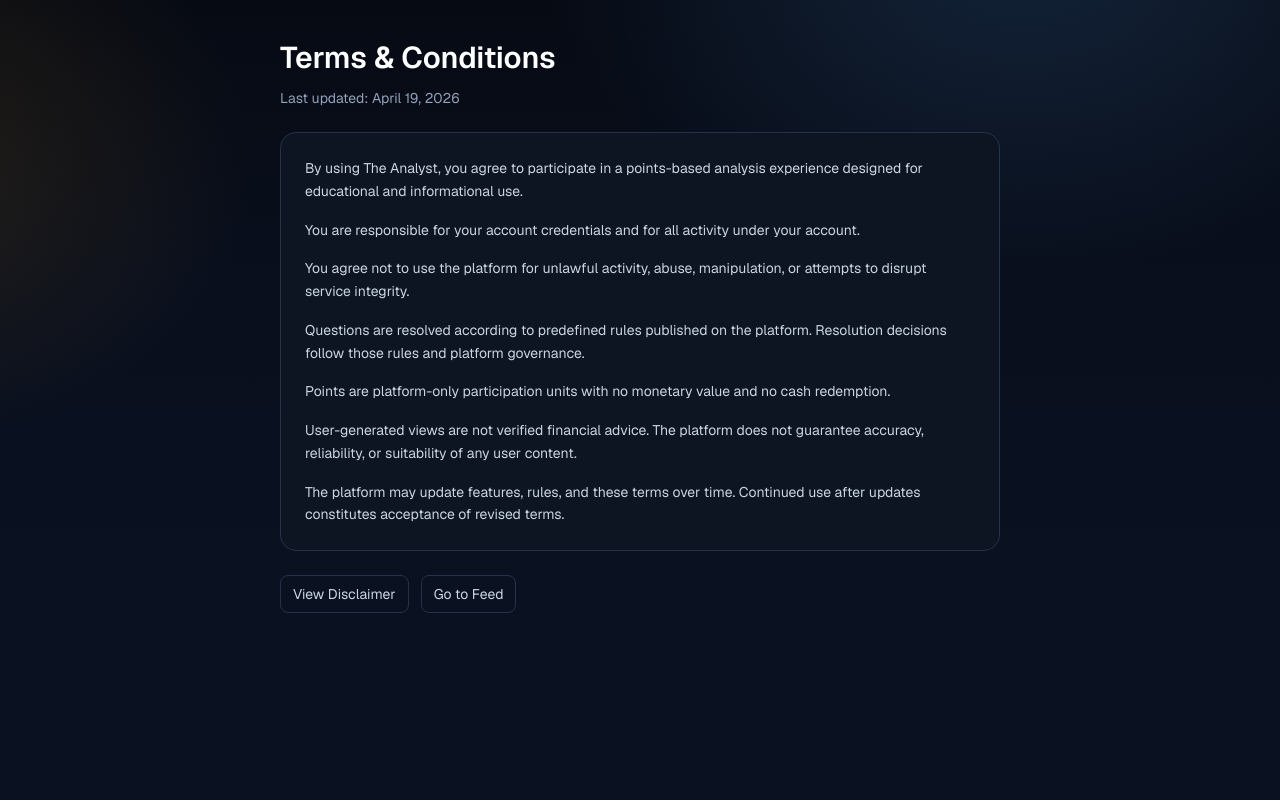
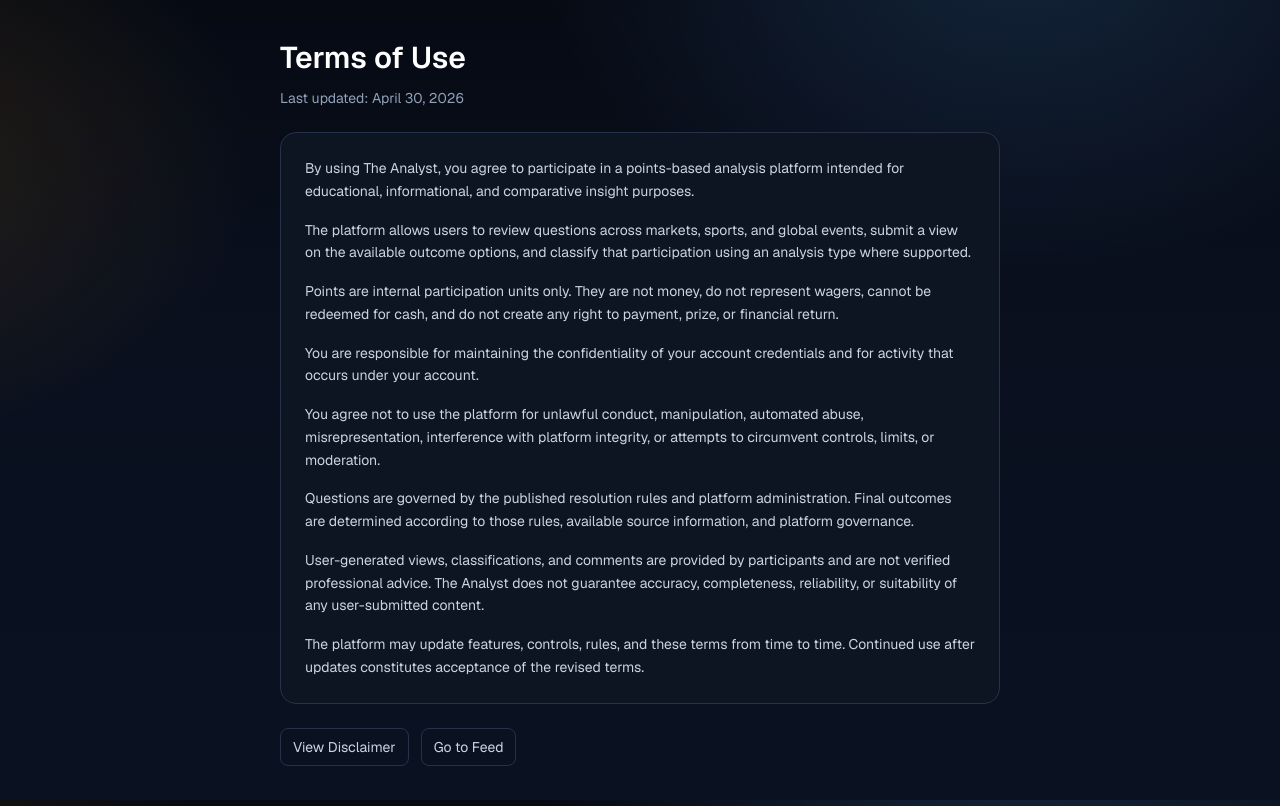
Before and after one commit to rohita320-spec/theanalyst-frontend, a Next.js app: page /terms in a window 1280 px wide. Built offline with nearby package versions, Linux system fonts and the light colour scheme.

Commit message:
Refine policy pages for analysis-based positioning

```diff
--- a/src/app/disclaimer/page.tsx
+++ b/src/app/disclaimer/page.tsx
@@ -4,29 +4,32 @@
   return (
     <main className="mx-auto w-full max-w-3xl px-4 py-10 sm:px-6">
       <h1 className="mb-3 text-3xl font-semibold text-white">Disclaimer</h1>
-      <p className="mb-6 text-sm text-slate-400">Last updated: April 19, 2026</p>
+      <p className="mb-6 text-sm text-slate-400">Last updated: April 30, 2026</p>
 
       <div className="space-y-4 rounded-2xl border border-[var(--stroke)] bg-[var(--surface)] p-6 text-sm leading-relaxed text-slate-300">
         <p>
           The Analyst platform is provided for informational, educational, and analytical purposes only.
         </p>
         <p>
-          The platform does not provide financial, investment, legal, tax, or trading advice and should not be treated as a recommendation to buy, sell, or allocate capital to any asset or instrument.
+          The platform does not provide financial, investment, legal, tax, or trading advice and should not be interpreted as a recommendation to buy, sell, trade, or allocate capital to any asset, market, event, or instrument.
         </p>
         <p>
-          Platform outcomes are determined by predefined question rules and internal point calculations. They do not represent real-world financial instruments, market execution, or guaranteed forecasting accuracy.
+          The Analyst is not a gambling, betting, brokerage, exchange, or wagering service. Platform interactions are structured analytical activities that use internal points only.
+        </p>
+        <p>
+          Platform outcomes are determined by predefined question rules, internal platform logic, and administrative resolution processes. They do not represent real-world execution, financial settlement, or guaranteed forecasting accuracy.
         </p>
         <p>
           The platform uses a points-based system only. Points have no monetary value, cannot be redeemed for cash, and are intended solely for participation and performance tracking within the platform.
         </p>
         <p>
-          Users participate at their own discretion. All views, predictions, and comments are user-generated and may be incomplete, inaccurate, or outdated.
+          Users participate at their own discretion. All views, submissions, classifications, and comments are user-generated and may be incomplete, inaccurate, biased, or outdated.
         </p>
         <p>
-          Users on this platform are not verified financial analysts. The Analyst does not guarantee the accuracy, reliability, completeness, or fitness of any user-generated analysis.
+          Users on this platform are not represented as licensed financial analysts, professional advisers, or regulated experts by default. The Analyst does not guarantee the accuracy, reliability, completeness, or fitness of any user-generated analysis.
         </p>
         <p>
-          The Analyst is not affiliated with, endorsed by, or acting under authorization of any securities, financial, or investment regulatory authority.
+          The Analyst is not affiliated with, endorsed by, or acting under authorization of any securities, financial, gaming, betting, or investment regulatory authority unless explicitly stated otherwise.
         </p>
       </div>
 
--- a/src/app/rules/page.tsx
+++ b/src/app/rules/page.tsx
@@ -4,15 +4,17 @@
   return (
     <main className="mx-auto w-full max-w-3xl px-4 py-10 sm:px-6">
       <h1 className="mb-3 text-3xl font-semibold text-white">Rules & Guidelines</h1>
-      <p className="mb-6 text-sm text-slate-400">Last updated: April 19, 2026</p>
+      <p className="mb-6 text-sm text-slate-400">Last updated: April 30, 2026</p>
 
       <div className="space-y-4 rounded-2xl border border-[var(--stroke)] bg-[var(--surface)] p-6 text-sm leading-relaxed text-slate-300">
-        <p>Participation is points-based only. Points are platform units and do not represent money, cash equivalents, or redeemable assets.</p>
-        <p>Each question has a defined close time and resolution logic. New submissions stop when a question is closed by time or admin action.</p>
-        <p>Open questions can be closed for new participation without final outcome. Closed questions remain pending until an admin resolves YES/NO or cancels with full point refunds.</p>
-        <p>Resolution is determined using publicly verifiable information according to the stated rules for each question. Admin decisions are final for platform outcomes.</p>
-        <p>Users should submit independent views and avoid manipulation, abuse, automation misuse, or any attempt to interfere with fair participation.</p>
-        <p>The platform is provided for informational and educational use. Review the Terms and Disclaimer before participating.</p>
+        <p>Participation is analysis-based and points-based only. Points are platform units for engagement and performance tracking; they are not wagers, deposits, cash equivalents, or redeemable assets.</p>
+        <p>Each question includes a defined closing time and resolution standard. New submissions stop when the question closes by time or by authorized administrative action.</p>
+        <p>For binary questions, users select the outcome they support, such as YES or NO. For team or event matchups, users select the outcome option presented for that specific question.</p>
+        <p>Where available, users should classify their participation using the relevant analysis type so the platform can organize viewpoints in a more structured and educational way.</p>
+        <p>Open questions may be closed to further participation before a final result is recorded. Closed questions remain pending until an authorized resolution or cancellation is applied.</p>
+        <p>Resolution is determined according to the published rules for each question using publicly verifiable information or designated source criteria. Administrative resolution decisions are final for platform purposes.</p>
+        <p>Users should participate independently and professionally, and must avoid manipulation, harassment, automation abuse, coordinated distortion, or attempts to interfere with fair participation.</p>
+        <p>The platform is intended for informational and educational use. Review the Terms of Use and Disclaimer before participating.</p>
       </div>
 
       <div className="mt-6 flex flex-wrap gap-3 text-sm">
--- a/src/app/terms/page.tsx
+++ b/src/app/terms/page.tsx
@@ -3,30 +3,33 @@
 export default function TermsPage() {
   return (
     <main className="mx-auto w-full max-w-3xl px-4 py-10 sm:px-6">
-      <h1 className="mb-3 text-3xl font-semibold text-white">Terms & Conditions</h1>
-      <p className="mb-6 text-sm text-slate-400">Last updated: April 19, 2026</p>
+      <h1 className="mb-3 text-3xl font-semibold text-white">Terms of Use</h1>
+      <p className="mb-6 text-sm text-slate-400">Last updated: April 30, 2026</p>
 
       <div className="space-y-4 rounded-2xl border border-[var(--stroke)] bg-[var(--surface)] p-6 text-sm leading-relaxed text-slate-300">
         <p>
-          By using The Analyst, you agree to participate in a points-based analysis experience designed for educational and informational use.
+          By using The Analyst, you agree to participate in a points-based analysis platform intended for educational, informational, and comparative insight purposes.
         </p>
         <p>
-          You are responsible for your account credentials and for all activity under your account.
+          The platform allows users to review questions across markets, sports, and global events, submit a view on the available outcome options, and classify that participation using an analysis type where supported.
         </p>
         <p>
-          You agree not to use the platform for unlawful activity, abuse, manipulation, or attempts to disrupt service integrity.
+          Points are internal participation units only. They are not money, do not represent wagers, cannot be redeemed for cash, and do not create any right to payment, prize, or financial return.
         </p>
         <p>
-          Questions are resolved according to predefined rules published on the platform. Resolution decisions follow those rules and platform governance.
+          You are responsible for maintaining the confidentiality of your account credentials and for activity that occurs under your account.
         </p>
         <p>
-          Points are platform-only participation units with no monetary value and no cash redemption.
+          You agree not to use the platform for unlawful conduct, manipulation, automated abuse, misrepresentation, interference with platform integrity, or attempts to circumvent controls, limits, or moderation.
         </p>
         <p>
-          User-generated views are not verified financial advice. The platform does not guarantee accuracy, reliability, or suitability of any user content.
+          Questions are governed by the published resolution rules and platform administration. Final outcomes are determined according to those rules, available source information, and platform governance.
         </p>
         <p>
-          The platform may update features, rules, and these terms over time. Continued use after updates constitutes acceptance of revised terms.
+          User-generated views, classifications, and comments are provided by participants and are not verified professional advice. The Analyst does not guarantee accuracy, completeness, reliability, or suitability of any user-submitted content.
+        </p>
+        <p>
+          The platform may update features, controls, rules, and these terms from time to time. Continued use after updates constitutes acceptance of the revised terms.
         </p>
       </div>
 
```
